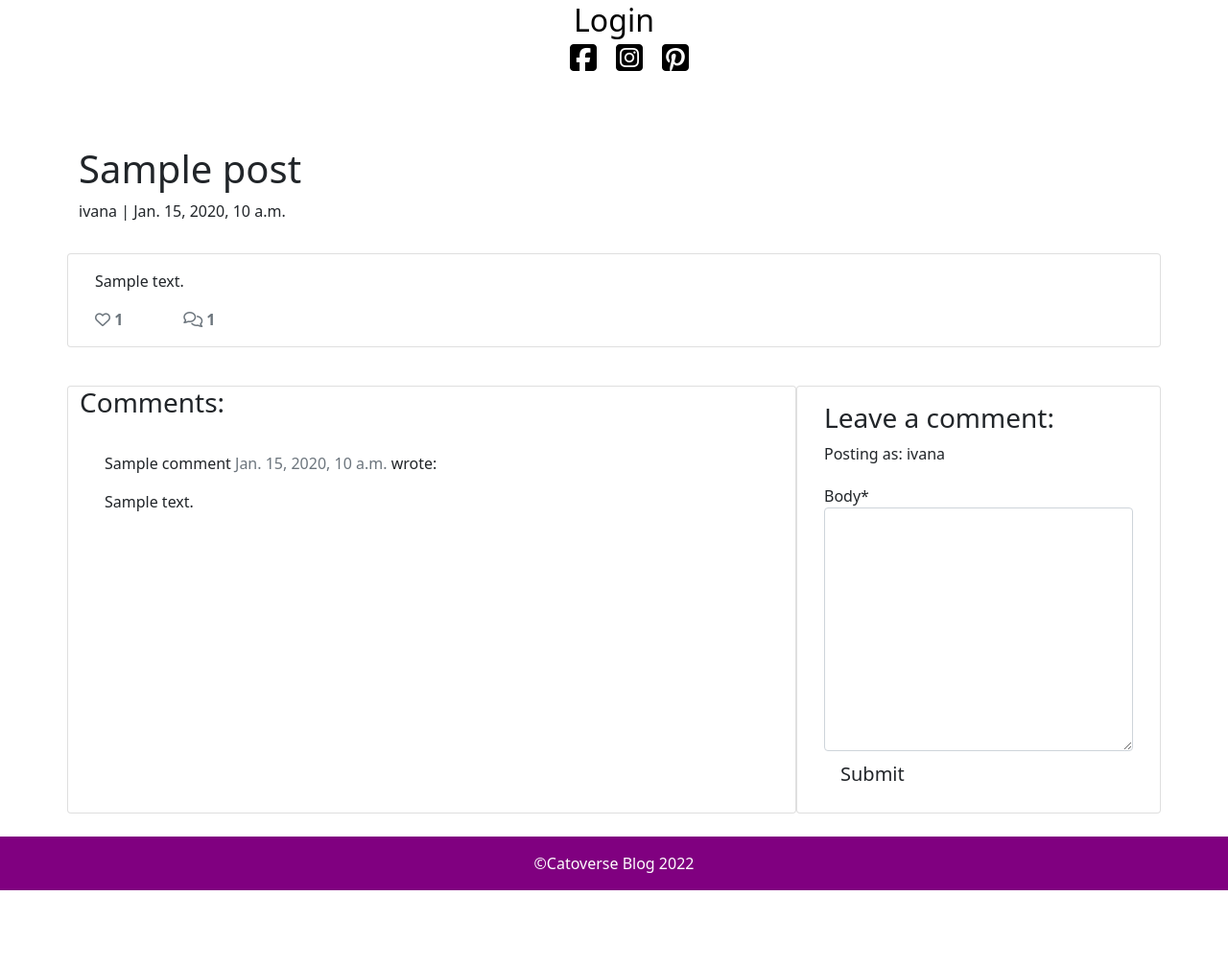
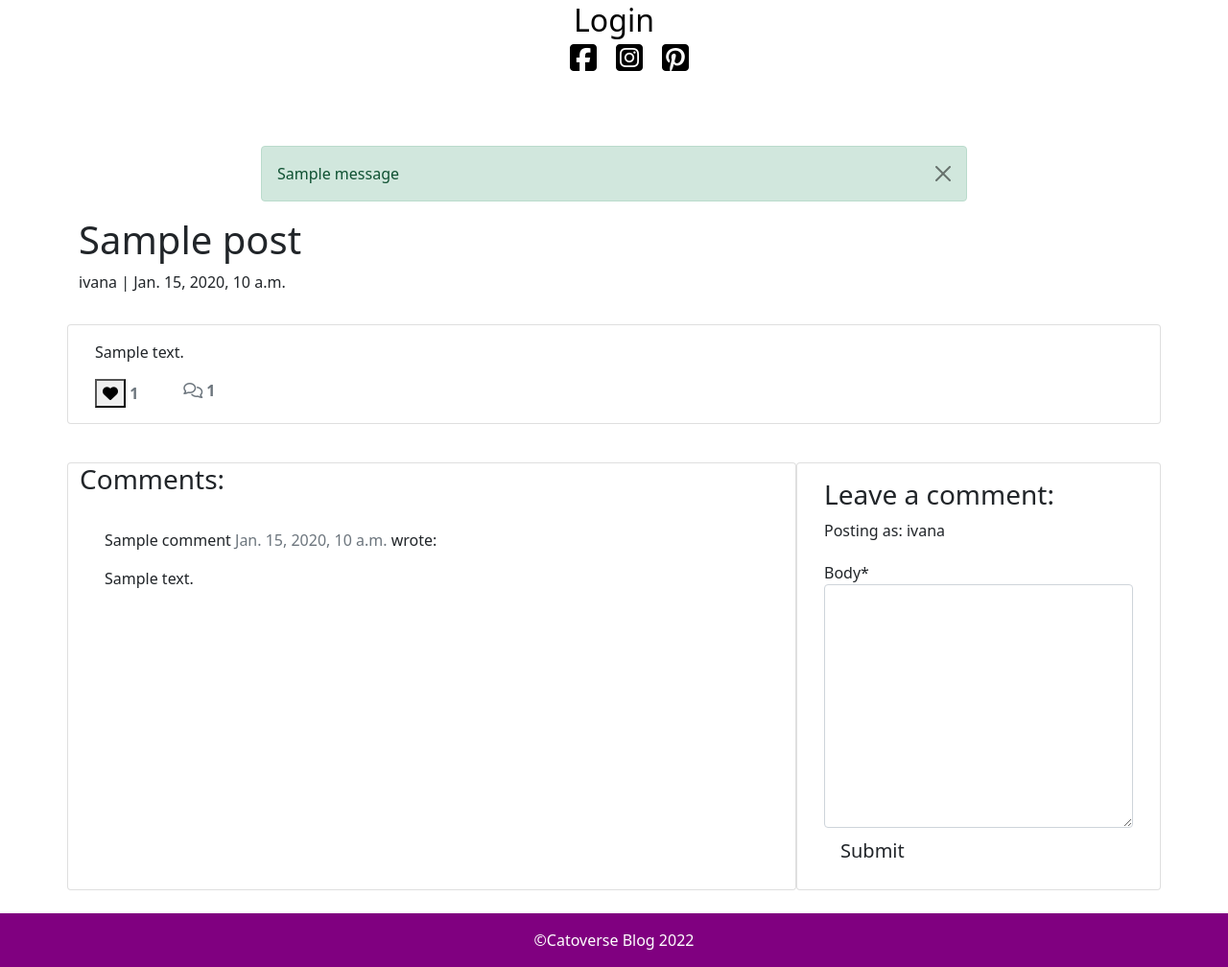
Before and after one commit to Ivana505/catoverse-blog, a Django app: a page that uses templates/base.html in a window 1280 px wide. Shown: the part 110-1118 px from the top of the page at 96% size. Before the commit the page ends 1038 px from the top, so only its background shows below. Run offline with Django 4.2, Linux system fonts and the light colour scheme; a user stored in the database is signed in; data comes from the database, SQL or seed files in the repository; tables that the repository leaves empty hold one stand-in row (values such as "Sample post"); one stand-in notice (Sample message) is shown; some libraries are stand-ins or nearby versions.

Commit message:
Add likes to blog posts and set DEBUG to False

```diff
--- a/cats/urls.py
+++ b/cats/urls.py
@@ -5,4 +5,5 @@ from django.urls import path
 urlpatterns = [
     path('', views.PostList.as_view(), name='home'),
     path('<slug:slug>/', views.PostDetail.as_view(), name='post_detail'),
+    path('like/<slug:slug>', views.PostLike.as_view(), name='post_like'),
 ]
--- a/cats/views.py
+++ b/cats/views.py
@@ -1,5 +1,6 @@
-from django.shortcuts import render, get_object_or_404
+from django.shortcuts import render, get_object_or_404, reverse
 from django.views import generic, View
+from django.http import HttpResponseRedirect
 from .models import Post
 from .forms import CommentForm
 
@@ -32,6 +33,19 @@ class PostDetail(View):
       },
     )
 
+class PostLike(View):
+
+  def post(self, request, slug, *args, **kwargs):
+    post = get_object_or_404(Post, slug=slug)
+    if post.likes.filter(id=request.user.id).exists():
+        post.likes.remove(request.user)
+    else:
+        post.likes.add(request.user)
+
+    return HttpResponseRedirect(reverse('post_detail', args=[slug]))
+
+
+
   def post(self, request, slug, *args, **kwargs):
       queryset = Post.objects.filter(status=1)
       post = get_object_or_404(queryset, slug=slug)
@@ -63,19 +77,3 @@ class PostDetail(View):
           "comment_form": CommentForm()
         },
       )
-
-#from .models import Item
-
-# Create your views here.
-
-
-#def main_page(request):
-  #  items = Item.objects.all()
- #   context = {
-  #      'items': items
- #   }
- #   return render(request, 'cats/index.html', context)
-
-
-#def sign_up(request):
-   # return render(request, 'cats/sign_up.html')
--- a/templates/base.html
+++ b/templates/base.html
@@ -74,6 +74,23 @@
 
   </header>
 
+  <div class="container">
+    <div class="row">
+      <div class="col-md-8 offset-md-2">
+        {% for message in messages %}
+        <div class="alert {{ message.tags }} alert-dismissible fade show" id="msg"
+        role="alert">
+      {{ message | safe }}
+      <button type="button" class="btn-close" data-bs-dismiss="alert" aria-label="Close">
+      </button>
+    </div>
+
+
+        {% endfor %}
+      </div>
+    </div>
+  </div>
+
  <!--<div class="has-bg-img h-100">
   <h2>Catoverse</h2>
   <h4>Image set up</h4>
@@ -93,6 +110,14 @@
 
  <!-- fontawesome script -->
  <script src="https://kit.fontawesome.com/5797e01b9b.js" crossorigin="anonymous"></script>
+<script>
+  setTimeout(function() {
+    let messages = document.getElementById('msg');
+    let alert = new bootstrap.Alert(messages);
+    alert.close();
+  }, 2000);
+</script>
+
 </body>
 
 </html>
--- a/templates/post_detail.html
+++ b/templates/post_detail.html
@@ -32,7 +32,31 @@
                 <div class="row">
 
                     <div class="col-1">
-                        <strong class="text-secondary"><i class="far fa-heart"></i> {{ post.number_of_likes }}</strong>
+                        <strong>
+                            {% if user.is_authenticated %}
+                            <form class="d-inline" action="{% url 'post_like' post.slug %}" metho="POST">
+                                {% csrf_token %}
+                                {% if liked %}
+
+                                <button type="submit" name="blogpost_id" value="{{post.slug}}" class="btn-like">
+                                    <i class="fas fa-heart"></i>
+                                </button>
+
+                                {% else %}
+                                <button type="submit" name="blogpost_id" value="{{post.slug}}" class="btn-like">
+                                    <i class="far fa-heart"></i>
+                                </button>
+
+                                {% endif %}
+
+
+                            </form>
+                            {% else %}
+
+                            <span class="text-secondary"><i class="far fa-heart"></i></span>
+                            {% endif %}
+                            <span class="text-secondary"> {{ post.number_of_likes }}</span>
+                        </strong>
                     </div>
                     <div class="col-1">
                         {% with comments.count as total_comments %}
```
Also changed, not shown: django_catoverse/settings.py (+9 -0 lines).
